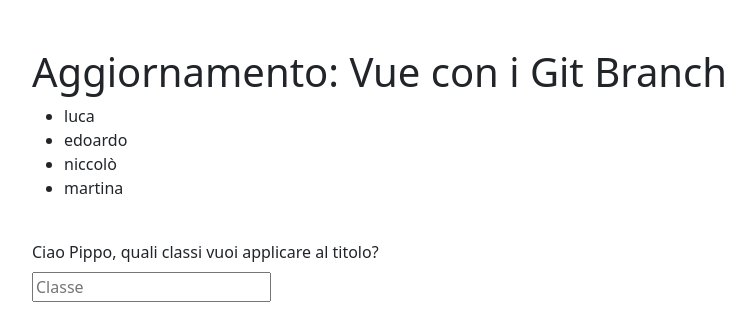
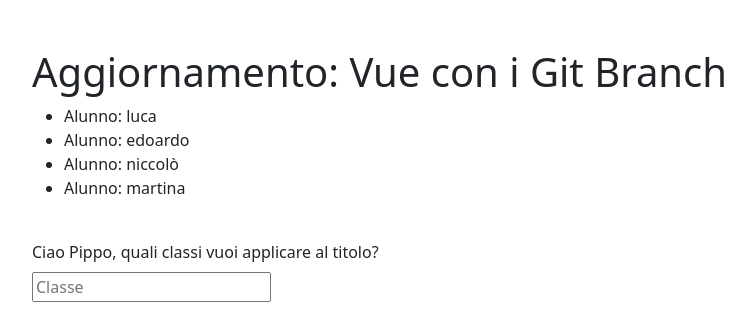
Before and after one commit to post-coder/vue-introduzione, a plain HTML site: page index.html in a window 1280 px wide. Shown: the whole page, without its empty margins (50-805 px from the left). Drawn offline with nearby package versions, Linux system fonts and the light colour scheme.

Commit message:
feat: "alunno" added in view

```diff
--- a/index.html
+++ b/index.html
@@ -25,7 +25,7 @@
 
       <ul>
         <li v-for="alunno in alunni">
-          {{alunno}}
+          Alunno: {{alunno}}
         </li>
       </ul>
 
```
